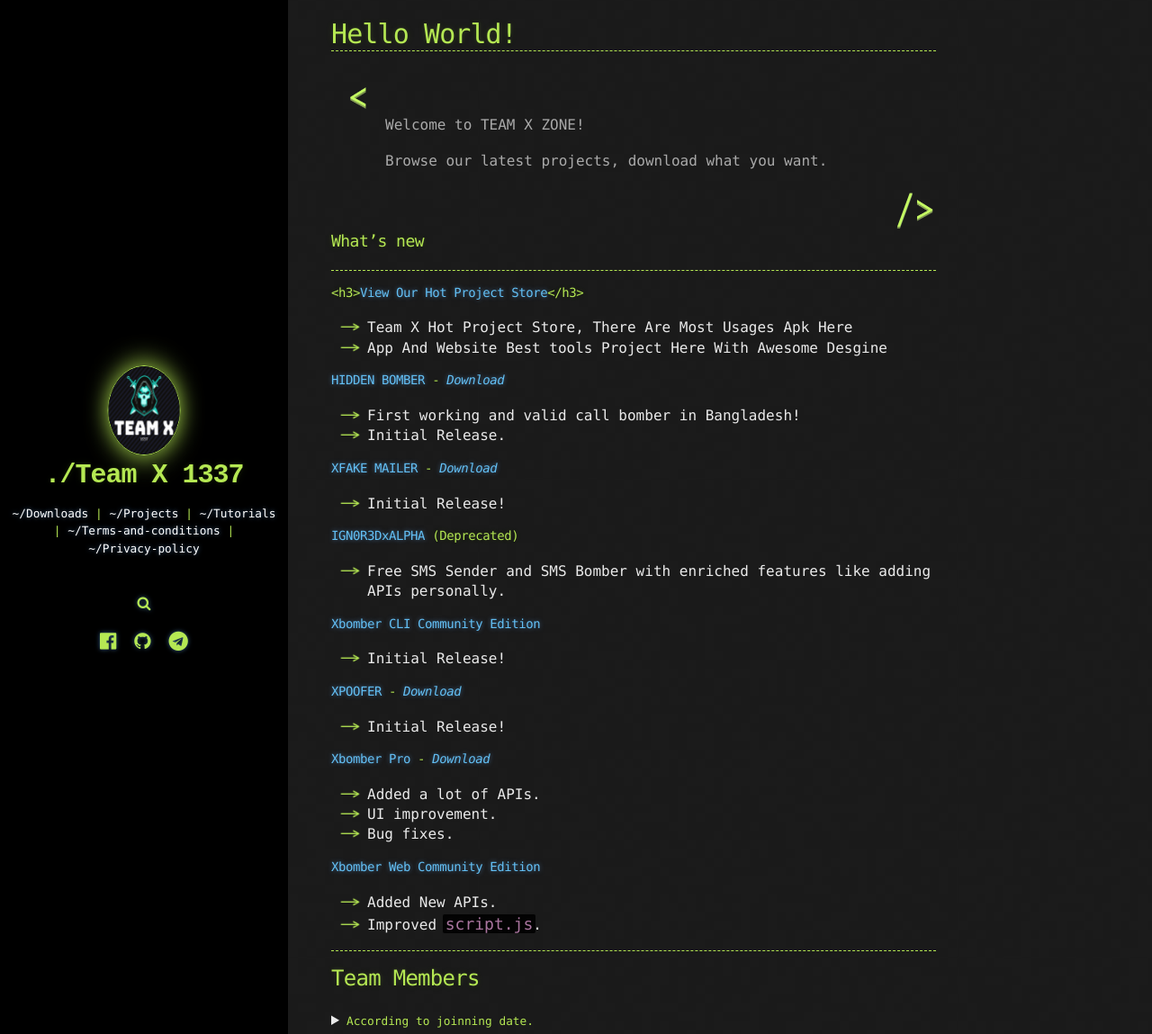
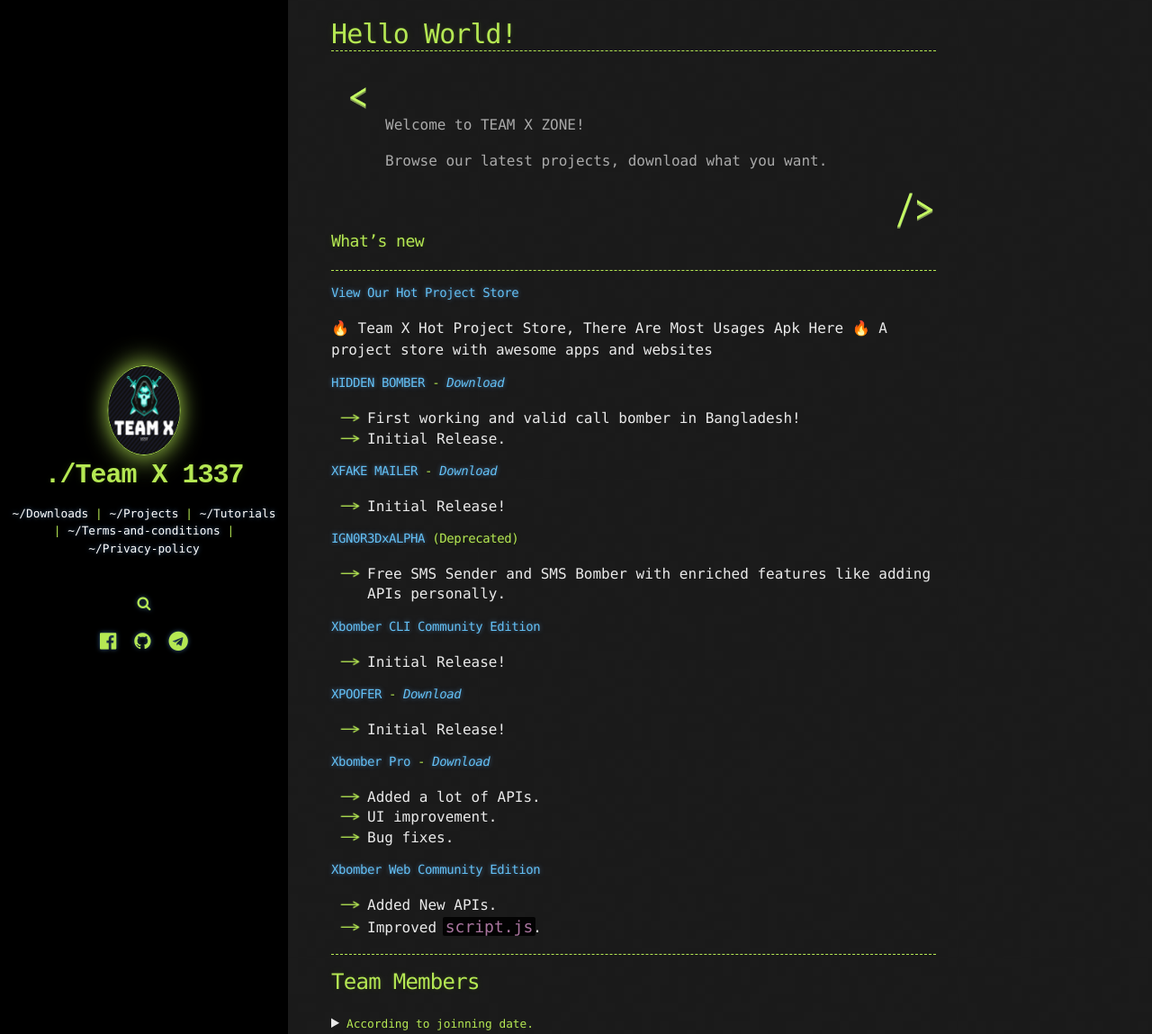
Before and after one commit to WeAreTeamX/weareteamx.github.io, a Jekyll site: the page built from _pages/index.md, in a window 1280 px wide and 1149 px high. Shown: the whole window at 90% size. Built offline with Jekyll 4.4.1, drawn with Linux system fonts in a browser that asks for light colours; nearby versions of some CDN libraries; library files that are not in the unit come from our copies.

Commit message:
Update index.md

```diff
--- a/_pages/index.md
+++ b/_pages/index.md
@@ -29,10 +29,10 @@ rm flag.txt
 
 * * * -->
 
-#### <h3><a href="https://weareteamx.github.io/ProjectStore/">View Our Hot Project Store</a></h3>
+#### <a href="https://weareteamx.github.io/ProjectStore/">View Our Hot Project Store</a>
 
-*   Team X Hot Project Store, There Are Most Usages Apk Here
-*   App And Website Best tools Project Here With Awesome Desgine
+🔥  Team X Hot Project Store, There Are Most Usages Apk Here
+🔥  A project store with awesome apps and websites
 
 
 
```
